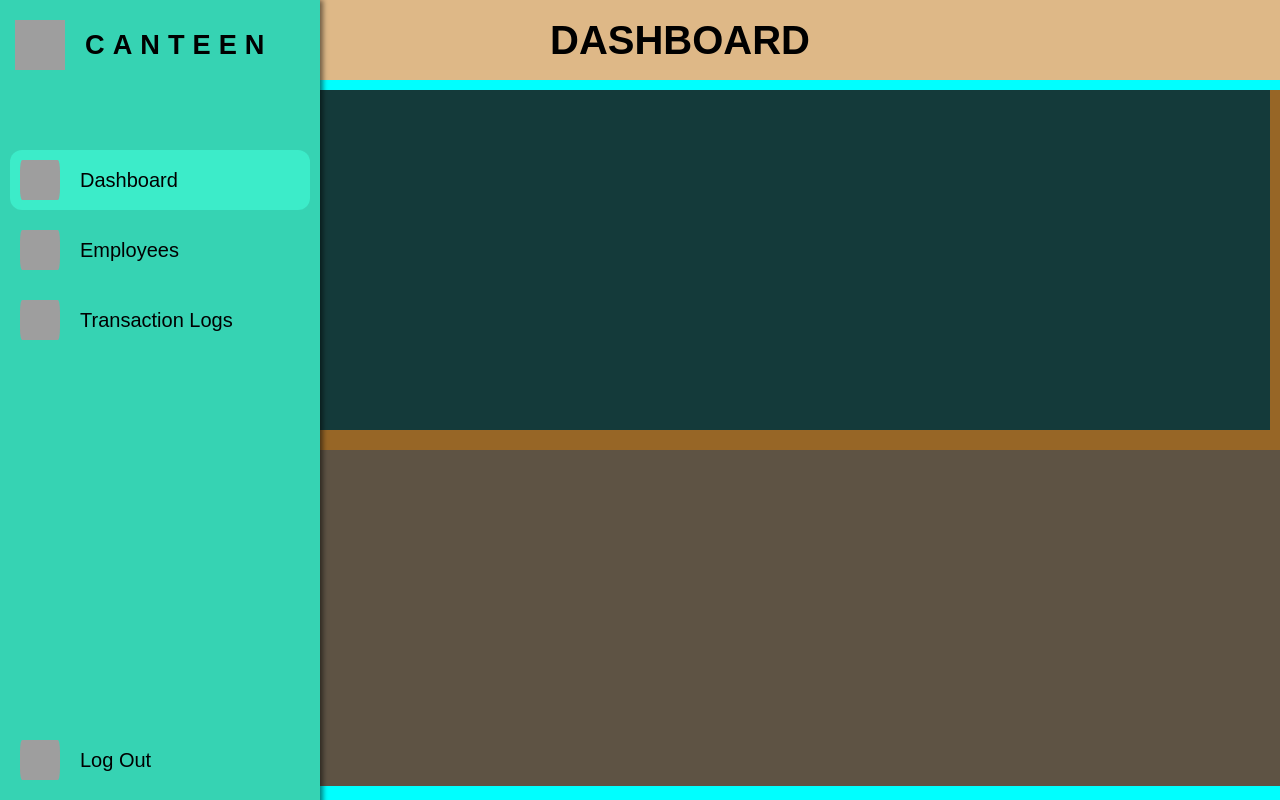
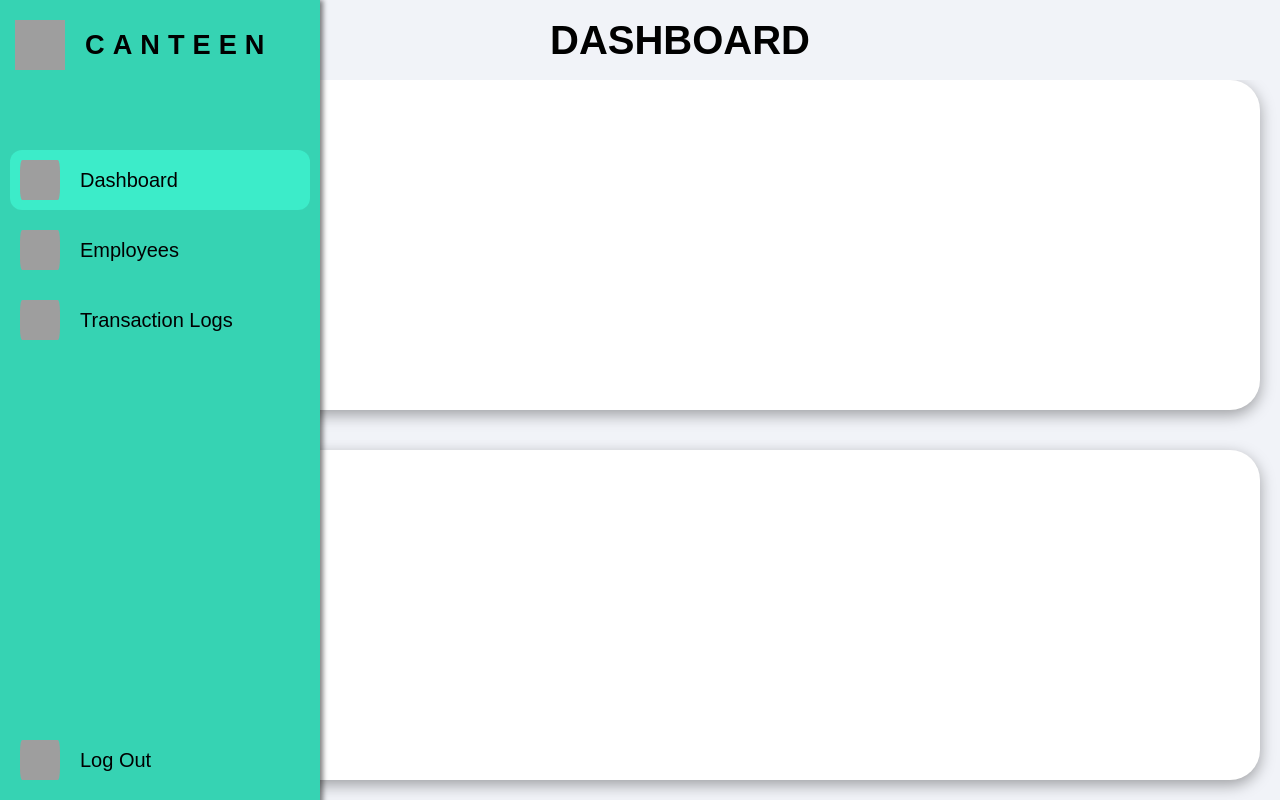
Before and after one commit to nairAnhoJ/RFID-Based-Canteen-System, a PHP site: page /dashboard.php in a window 1280 px wide. Run offline with PHP 8.4, Linux system fonts and the light colour scheme; a user stored in the database is signed in; grey boxes are pictures that could not be loaded.

Commit message:
Dashboard

```diff
--- a/styles/_dashboard.scss
+++ b/styles/_dashboard.scss
@@ -1,20 +1,21 @@
 #db-body{
+    margin: 0;
+    padding: 0;
     width: calc(100% - 80px);
     margin-left: 80px;
     background-color: rgb(233, 229, 229);
     width: calc(100vw - 80px);
     height: 100vh;
-    background-color: aqua;
     font-family:Arial, "Helvetica", sans-serif;
 
     .db-container{
         width: 100%;
         height: 100%;
+        background-color: #f1f3f8;
 
         .pageTitle{
             width: 100%;
             height: 10vh;
-            background-color: burlywood;
             text-align: center;
             line-height: 10vh;
             font-size: 5vh;
@@ -24,20 +25,31 @@
         .monthly{
             width: 100%;
             height: 45vh;
-            background-color: rgb(151, 102, 38);
+            overflow: hidden;
 
             .mInside{
-                width: calc(100% - 20px);
-                height: calc(100% - 20px);
-                background-color: rgb(20, 58, 58);
-                margin: 10px;
+                width: calc(100% - 40px);
+                height: calc(100% - 30px);
+                background-color: #ffffff;
+                margin: 0 20px;
+                border-radius: 30px;
+                box-shadow: rgba(0, 0, 0, 0.35) 0px 5px 15px;
             }
         }
 
         .daily{
             width: 100%;
-            height: 42vh;
-            background-color: rgb(94, 83, 68);
+            height: 45vh;
+            overflow: hidden;
+
+            .dInside{
+                width: calc(100% - 40px);
+                height: calc(100% - 30px);
+                background-color: #ffffff;
+                margin: 10px 20px;
+                border-radius: 30px;
+                box-shadow: rgba(0, 0, 0, 0.35) 0px 5px 15px;
+            }
         }
     }
 }
--- a/styles/styles.css
+++ b/styles/styles.css
@@ -546,24 +546,25 @@
 }
 
 #db-body {
+  margin: 0;
+  padding: 0;
   width: calc(100% - 80px);
   margin-left: 80px;
   background-color: #e9e5e5;
   width: calc(100vw - 80px);
   height: 100vh;
-  background-color: aqua;
   font-family: Arial, "Helvetica", sans-serif;
 }
 
 #db-body .db-container {
   width: 100%;
   height: 100%;
+  background-color: #f1f3f8;
 }
 
 #db-body .db-container .pageTitle {
   width: 100%;
   height: 10vh;
-  background-color: burlywood;
   text-align: center;
   line-height: 10vh;
   font-size: 5vh;
@@ -573,20 +574,33 @@
 #db-body .db-container .monthly {
   width: 100%;
   height: 45vh;
-  background-color: #976626;
+  overflow: hidden;
 }
 
 #db-body .db-container .monthly .mInside {
-  width: calc(100% - 20px);
-  height: calc(100% - 20px);
-  background-color: #143a3a;
-  margin: 10px;
+  width: calc(100% - 40px);
+  height: calc(100% - 30px);
+  background-color: #ffffff;
+  margin: 0 20px;
+  border-radius: 30px;
+  -webkit-box-shadow: rgba(0, 0, 0, 0.35) 0px 5px 15px;
+          box-shadow: rgba(0, 0, 0, 0.35) 0px 5px 15px;
 }
 
 #db-body .db-container .daily {
   width: 100%;
-  height: 42vh;
-  background-color: #5e5344;
+  height: 45vh;
+  overflow: hidden;
+}
+
+#db-body .db-container .daily .dInside {
+  width: calc(100% - 40px);
+  height: calc(100% - 30px);
+  background-color: #ffffff;
+  margin: 10px 20px;
+  border-radius: 30px;
+  -webkit-box-shadow: rgba(0, 0, 0, 0.35) 0px 5px 15px;
+          box-shadow: rgba(0, 0, 0, 0.35) 0px 5px 15px;
 }
 
 #export-body {
```
Also changed, not shown: 1 other file.
